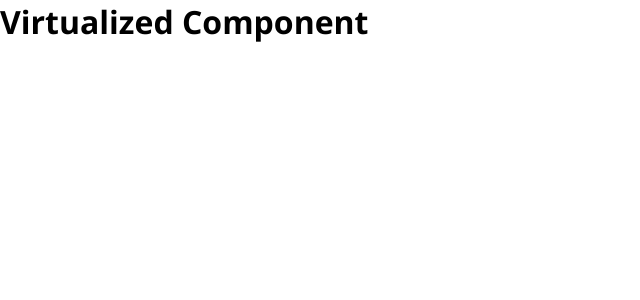
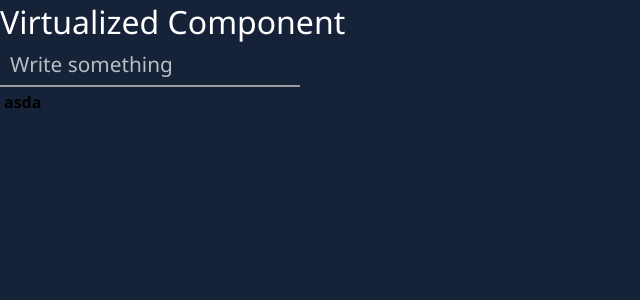
Before and after one commit to Hamzazaheer721/Webworkers-React-Typescript, a React (Create React App) app: page /virtualization in a window 1280 px wide. Shown: the top 300 px of the page, without its empty margins (0-640 px from the left). Built offline with nearby package versions, Linux system fonts and the light colour scheme.

Commit message:
!fix(CT-8): added inputComponent

```diff
--- /dev/null
+++ b/src/components/InputField/index.styled.ts
@@ -0,0 +1,20 @@
+import styled from 'styled-components'
+
+const InputField = styled.input`
+  font-family: inherit;
+  width: 300px;
+  outline: 0;
+  color: #fff;
+  border: 0;
+  border-bottom: 2px solid #9b9b9b;
+  background: transparent;
+  font-size: 1.3rem;
+  padding: 7px 0;
+  ::placeholder {
+    color: white;
+    font-size: 1.3rem;
+    padding: 10px;
+    opacity: 0.7;
+  }
+`
+export default InputField;
--- /dev/null
+++ b/src/components/InputField/index.tsx
@@ -0,0 +1,23 @@
+import {
+  ChangeEvent, useCallback, FC, useState, memo,
+} from 'react';
+import InputField from './index.styled';
+
+interface InputPropsComponent {
+  // eslint-disable-next-line no-unused-vars
+  changeValue : (_val : string) => void;
+}
+const InputComponent : FC<InputPropsComponent> = memo(({ changeValue }: InputPropsComponent) => {
+  const [value, setValue] = useState<string>('')
+  const changeInput = useCallback((e : ChangeEvent<HTMLInputElement>) => {
+    setValue(e.target.value)
+    changeValue(e.target.value);
+  }, [])
+  return (
+    <>
+      <InputField type="text" placeholder="Write something" value={value} onChange={changeInput} />
+    </>
+  )
+})
+
+export default InputComponent;
--- /dev/null
+++ b/src/components/Table/index.tsx
@@ -0,0 +1,13 @@
+import { FC } from 'react';
+
+const TableComponent: FC = () => (
+  <table>
+    <th>
+      <td>
+        asda
+      </td>
+    </th>
+  </table>
+)
+
+export default TableComponent
--- /dev/null
+++ b/src/components/Virtualization/index.styled.ts
@@ -0,0 +1,19 @@
+import styled from 'styled-components';
+
+export const Wrapper = styled.div`
+  position: absolute;
+  height: 100%;
+  width : 100%;
+  background-color : black;
+  background-color: #152238;
+  display: flex;
+  flex-direction: column;
+`
+
+export const Heading = styled.h1`
+    color: white;
+    font-weight: lighter;
+`
+export const StateHeading = styled.h1`
+
+`
--- a/src/components/Virtualization/index.tsx
+++ b/src/components/Virtualization/index.tsx
@@ -1,8 +1,12 @@
 /* eslint-disable no-console */
+
 import {
-  useEffect, FC, memo, useState,
+  useCallback, useEffect, FC, memo, useState,
 } from 'react';
 import Data from '../../assets/json/generated.json'
+import InputComponent from '../InputField';
+import TableComponent from '../Table';
+import { Heading, Wrapper } from './index.styled';
 
 interface IDataProps {
     phone: string,
@@ -20,14 +24,23 @@ interface IDataProps {
 
 const VirtualizedComponent: FC = memo(() => {
   const [data] = useState<IDataProps[]>(Data)
+  const [value, setValue] = useState<string>('');
 
+  const changeValue = useCallback((_val : string) => {
+    setValue(_val)
+  }, [])
   useEffect(() => {
     // eslint-disable-next-line no-console
-    console.info('data', data)
+    console.info('value', value)
   }, [data])
 
   return (
-    <h1>Virtualized Component</h1>
+    <Wrapper>
+      <Heading>Virtualized Component</Heading>
+      <InputComponent changeValue={changeValue} />
+      <TableComponent />
+    </Wrapper>
+
   )
 });
 
```
